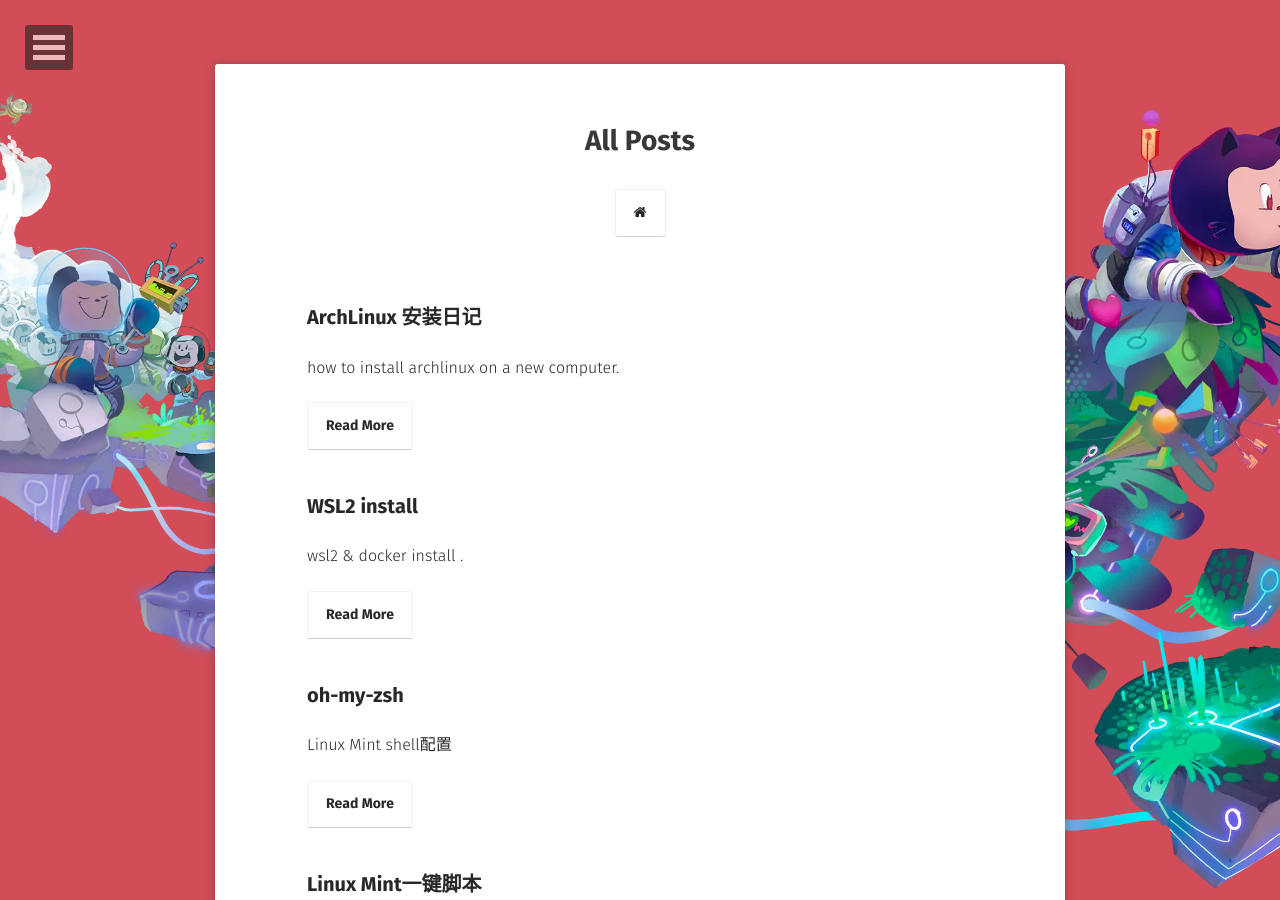
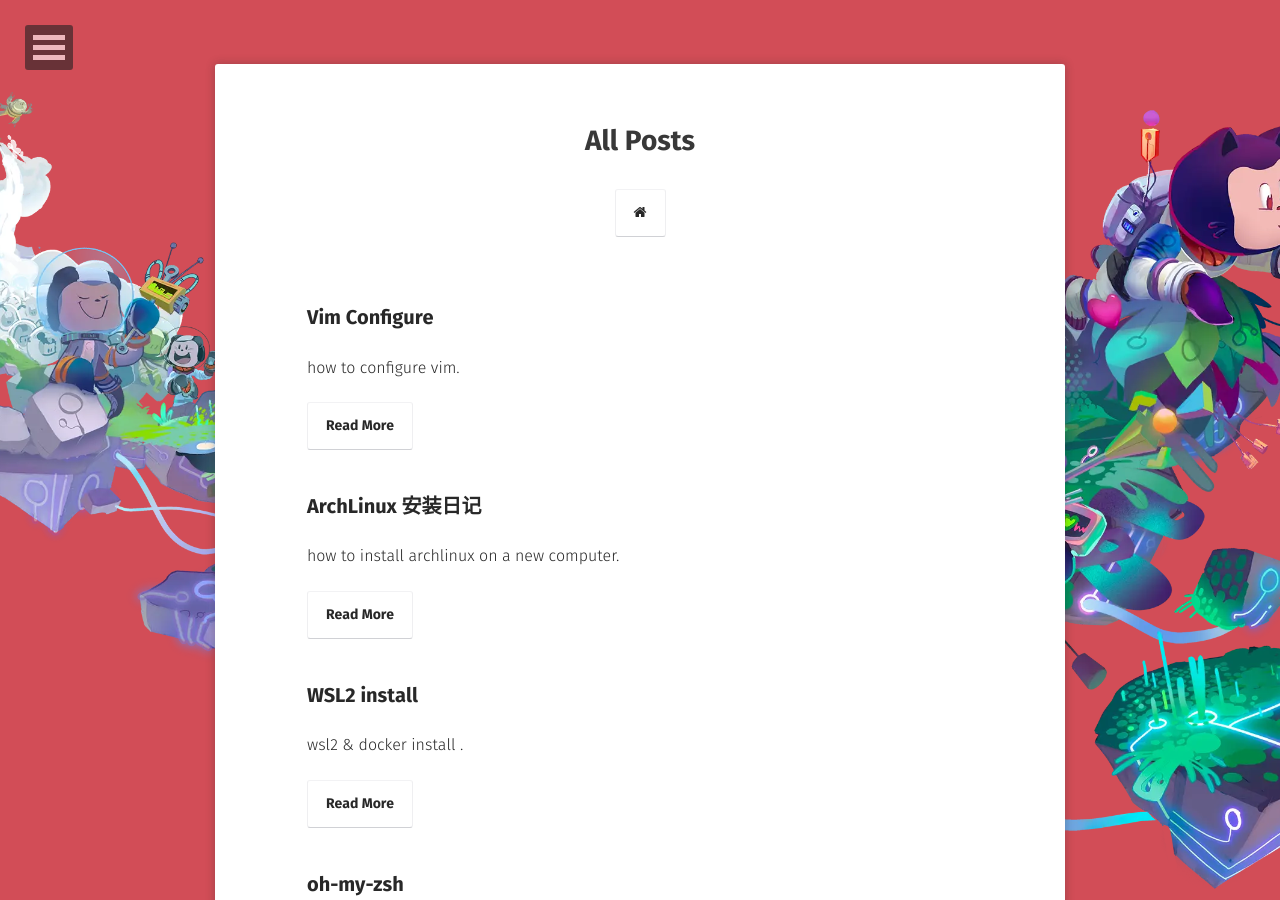
Before and after one commit to WebPavel/WebPavel.github.io, a Jekyll site: the page built from posts/index.md, in a window 1280 px wide and 900 px high. Built offline with Jekyll 4.4.1, drawn with Linux system fonts in a browser that asks for light colours; some web fonts are replaced.

Commit message:
Update and rename 2022_06_02Vim Configure.md to 2022-06-02-Vim Configure.md

````diff
--- a/_posts/2022_06_02Vim Configure.md
+++ b/_posts/2022-06-02-Vim Configure.md
@@ -1,3 +1,13 @@
+---
+layout: post
+title: "Vim Configure"
+date: 2022-06-02
+excerpt: "how to configure vim."
+tags: [vim]
+comments: false
+---
+
+
 # _vimrc configure file
 
 ```
````
